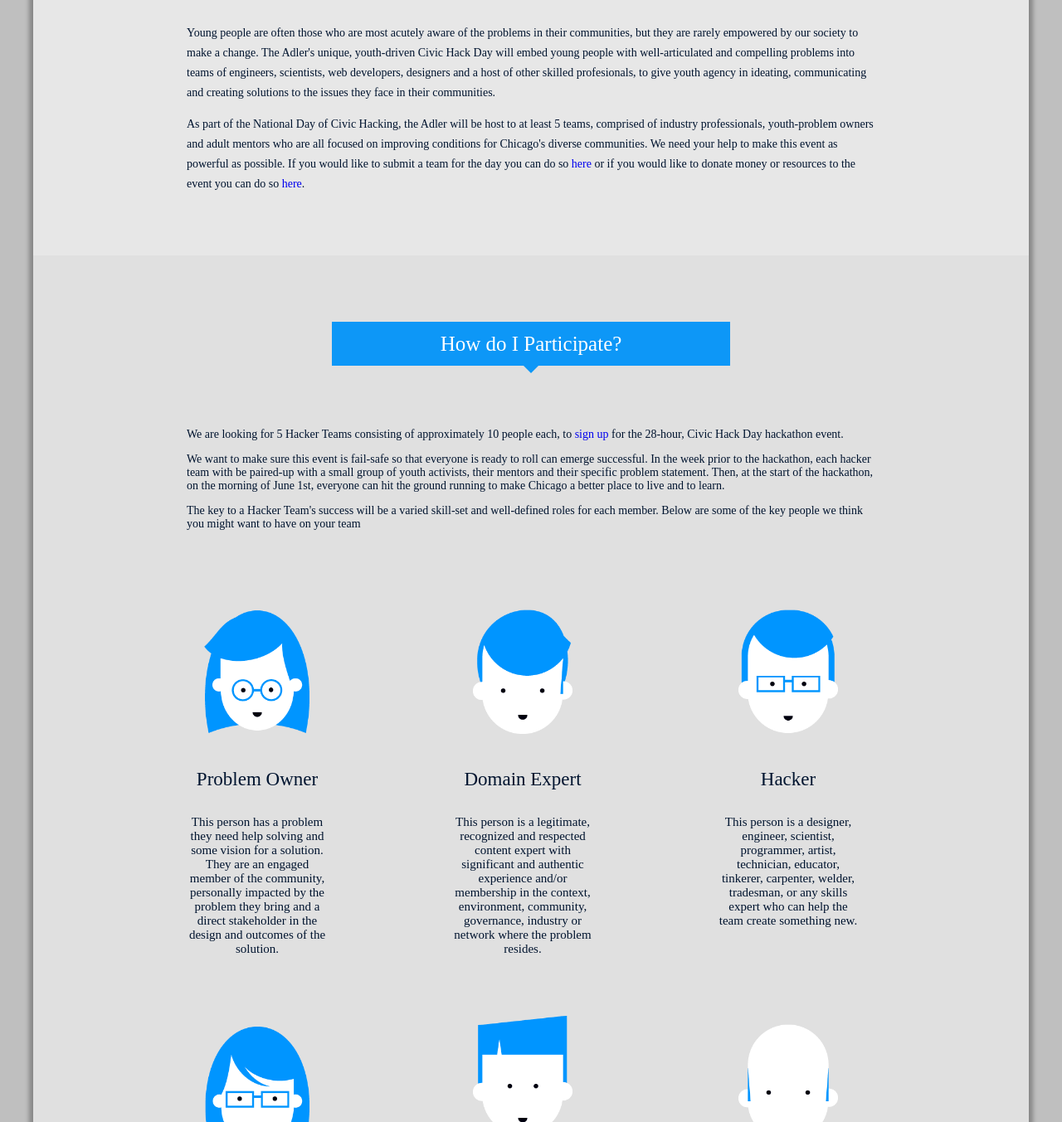
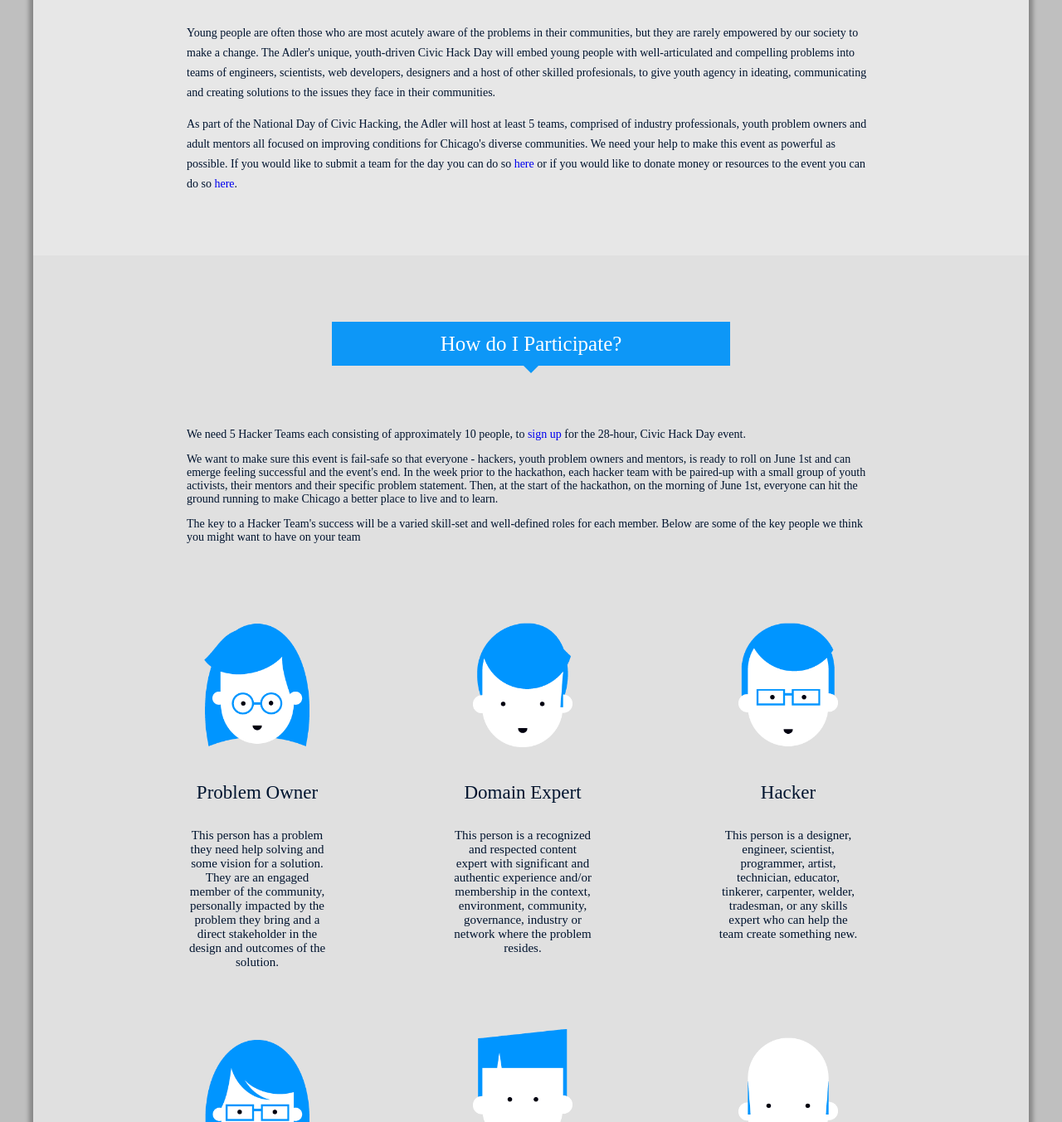
Before and after one commit to whyte/civichackday, a website: page index.html in a window 1280 px wide. Shown: the part 1060-2413 px from the top of the page at 83% size. Drawn offline with Linux system fonts and the light colour scheme.

Commit message:
Updated text (e.g. typos and phrasing)

```diff
--- a/index.html
+++ b/index.html
@@ -117,16 +117,16 @@
     		<p>Young people are often those who are most acutely aware of the problems in their communities, but they are rarely empowered by our society to make a change. The Adler's unique, youth-driven Civic Hack Day will embed young people with well-articulated and compelling problems into teams of engineers, scientists, web developers, designers and a host of other skilled profesionals, to give youth agency in ideating, communicating and creating solutions to the issues they face in their communities.
     		</p>
 
-            <p>As part of the National Day of Civic Hacking, the Adler will be host to at least 5 teams, comprised of industry professionals, youth-problem owners and adult mentors who are all focused on improving conditions for Chicago's diverse communities. We need your help to make this event as powerful as possible. If you would like to submit a team for the day you can do so <a href="#participate">here</a> or if you would like to donate money or resources to the event you can do so <a class='scroll' href='#sponsor'>here</a>.
+            <p>As part of the National Day of Civic Hacking, the Adler will host at least 5 teams, comprised of industry professionals, youth problem owners and adult mentors all focused on improving conditions for Chicago's diverse communities. We need your help to make this event as powerful as possible. If you would like to submit a team for the day you can do so <a href="#participate">here</a> or if you would like to donate money or resources to the event you can do so <a class='scroll' href='#sponsor'>here</a>.
             </p>
     	</article>
     </section>
 
     <section id='participate'>
     	<h2 class='arrow_box'>How do I Participate?</h2>
-    		<p>We are looking for 5 Hacker Teams consisting of approximately 10 people each, to <a class='scroll' href="#signup">sign up</a> for the 28-hour, Civic Hack Day hackathon event.</p>
+    		<p>We need 5 Hacker Teams each consisting of approximately 10 people, to <a class='scroll' href="#signup">sign up</a> for the 28-hour, Civic Hack Day event.</p>
 
-<p>We want to make sure this event is fail-safe so that everyone is ready to roll can emerge successful. In the week prior to the hackathon, each hacker team with be paired-up with a small group of youth activists, their mentors and their specific problem statement. Then, at the start of the hackathon, on the morning of June 1st, everyone can hit the ground running to make Chicago a better place to live and to learn.</p>
+<p>We want to make sure this event is fail-safe so that everyone - hackers, youth problem owners and mentors, is ready to roll on June 1st and can emerge feeling successful and the event's end. In the week prior to the hackathon, each hacker team with be paired-up with a small group of youth activists, their mentors and their specific problem statement. Then, at the start of the hackathon, on the morning of June 1st, everyone can hit the ground running to make Chicago a better place to live and to learn.</p>
             <p>The key to a Hacker Team's success will be a varied skill-set and well-defined roles for each member. Below are some of the key people we think you might want to have on your team</p>
 
             <ul class='roles'>
@@ -138,7 +138,7 @@
                 </li>
                 <li> <img src='images/people/teen-2.png'></img>
                     <h3>Domain Expert</h3>
-                    <p> This person is a legitimate, recognized and respected content expert with significant and authentic experience and/or membership in the context, environment, community, governance, industry or network where the problem resides.
+                    <p> This person is a recognized and respected content expert with significant and authentic experience and/or membership in the context, environment, community, governance, industry or network where the problem resides.
                     </p>
                 </li>
                 <li> <img src='images/people/man-1.png'></img>
@@ -148,7 +148,7 @@
                 </li>
                 <li> <img src='images/people/woman-1.png'></img>
                     <h3>Mentor</h3>
-                    <p> This person has what it takes to guide a young person to make a meaningful contribution to the team. They  have strong enough professional experience and technical ability to be a Hacker themselves, as well as strong command of the teaching pedagogy needed to structure and scaffold the experience for young people.
+                    <p> This person has what it takes to guide a young person to make a meaningful contribution to the team. They have strong enough professional experience and technical ability to be a Hacker themselves, as well as strong command of the teaching pedagogy needed to structure and scaffold the experience for young people.
                     </p>
                 </li>
                 <li> <img src='images/people/man-2.png'></img>
```
